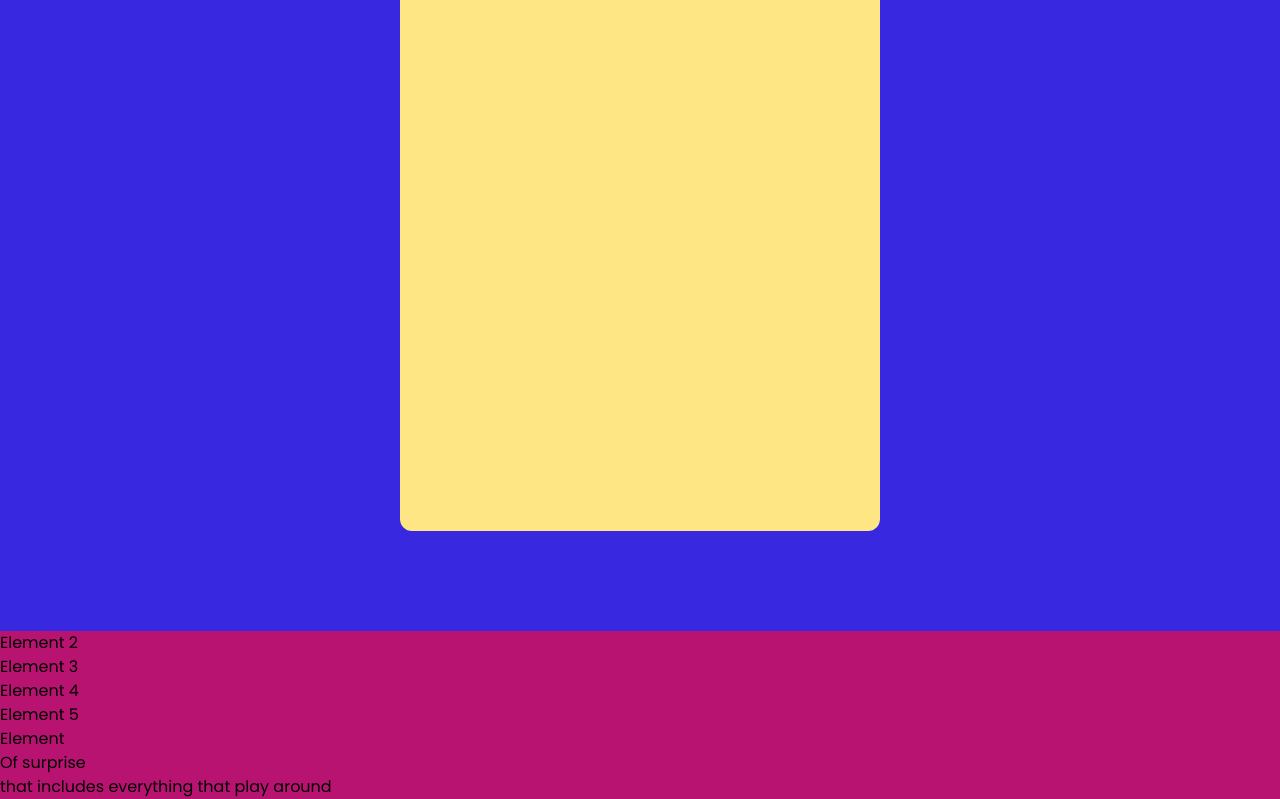
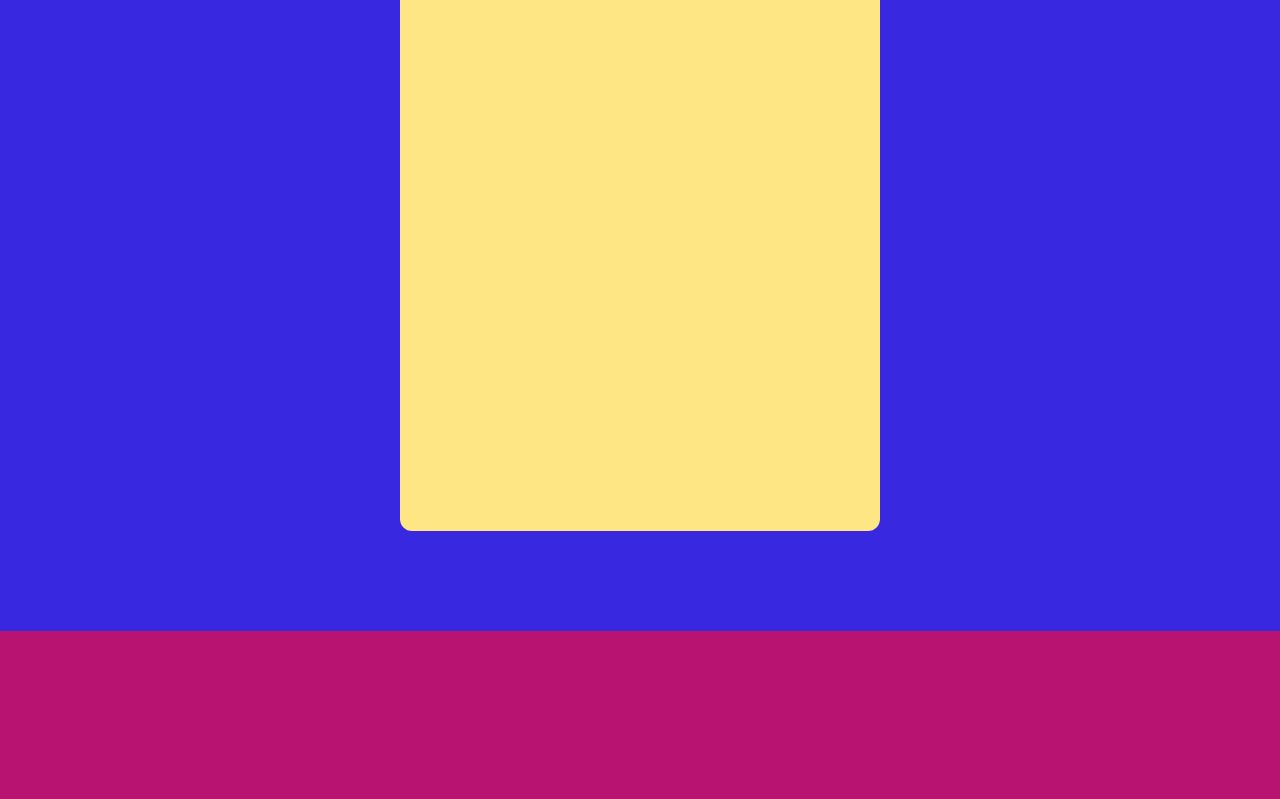
Before and after one commit to Great-kiola/Tailwind-practice, a React (Vite) app in the folder tailwind-frontend/: page / in a window 1280 px wide. Shown: the part 169-968 px from the top of the page. After the commit the page ends 800 px from the top, so only its background shows below. Built offline with nearby package versions, Linux system fonts and the light colour scheme.

Commit message:
fix: correct component name from AssetsPreview to RatingComponent in RatingComponent.jsx

```diff
--- a/tailwind-frontend/src/App.jsx
+++ b/tailwind-frontend/src/App.jsx
@@ -1,8 +1,6 @@
 import React from 'react'
 // import Nftpreview from "./components/Nftpreview"
 import OrderSummary from './components/OrderSummary'
-import RatingComponrt  from './components/RatingCo'
-
 import RatingComponent from "./components/RatingComponent"
 
 
--- a/tailwind-frontend/src/components/RatingComponent.jsx
+++ b/tailwind-frontend/src/components/RatingComponent.jsx
@@ -1,6 +1,6 @@
 import React from 'react'
 
-const AssetsPreview = () => {
+const RatingComponent = () => {
   return <>
     <div className='bg-Brightblue h-screen flex items-center justify-center'>
 
@@ -8,20 +8,7 @@ const AssetsPreview = () => {
         <h1 className='font-bold text-xl'>Frontend mentor practice challenge</h1>
       </div>
     </div>
-
-    <div>
-      <h2>Element 2</h2>
-      <h2>Element 3</h2>
-      <h2>Element 4</h2>
-      <h2>Element 5</h2>
-    </div>
-
-    <div>
-      <h1>Element</h1>
-      <h2>Of surprise</h2>
-      <h3>that includes everything that play around</h3>
-    </div>
   </>
 }
 
-export default AssetsPreview
+export default RatingComponent
```
